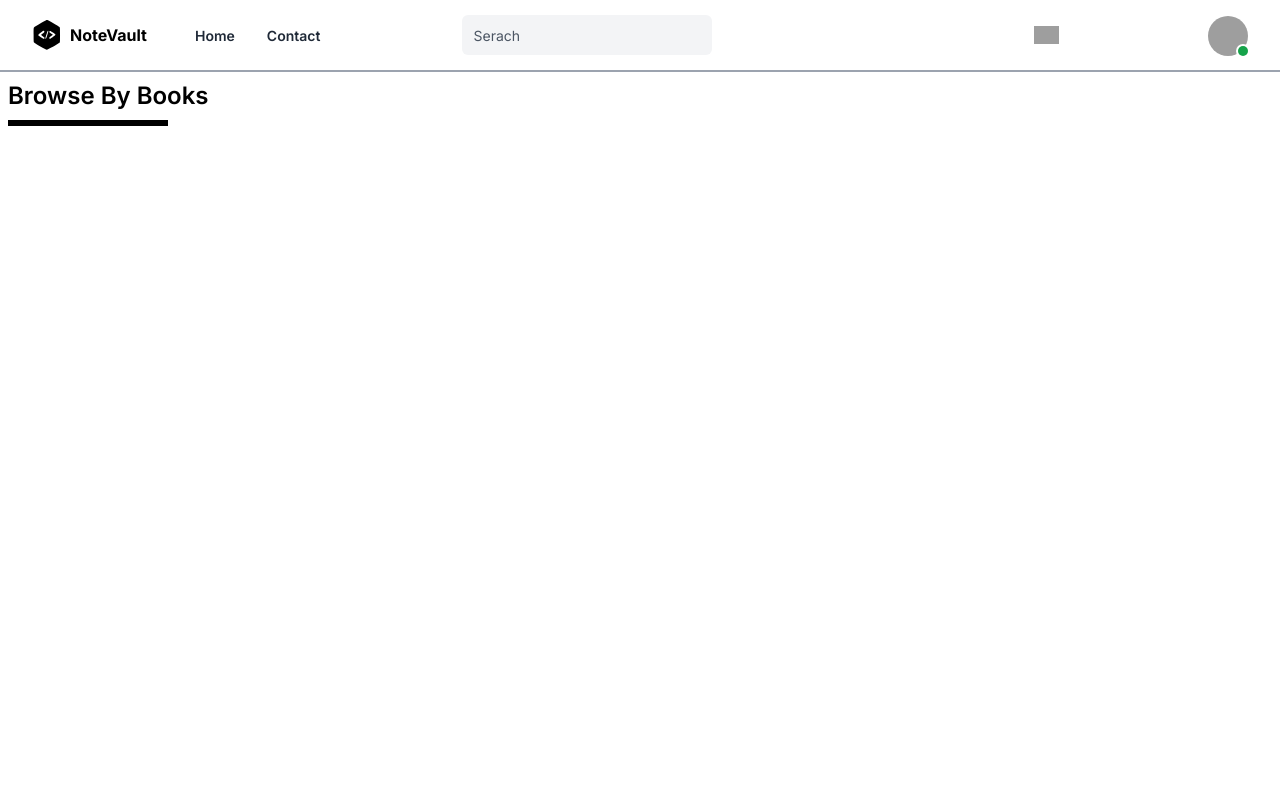
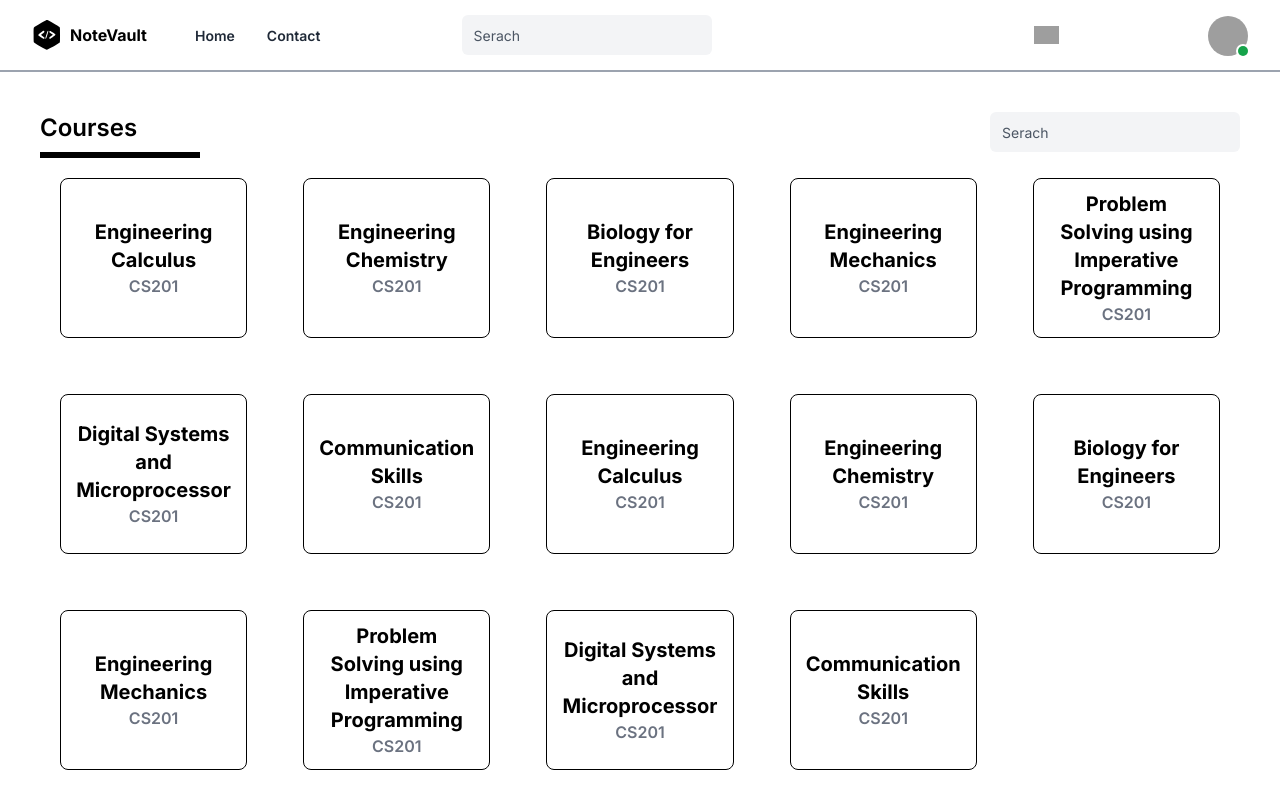
Before and after one commit to kuberdhure/NoteVault, a Next.js app in the folder frontend/: page /courses in a window 1280 px wide. Shown: the top 808 px of the page. Built offline with nearby package versions, Linux system fonts and the light colour scheme; grey boxes are pictures that could not be loaded.

Commit message:
courses page

```diff
--- a/frontend/app/courses/page.jsx
+++ b/frontend/app/courses/page.jsx
@@ -1,13 +1,122 @@
-'use client'
-import Card from "@/app/components/Card";
-import Header from "../components/Header";
 
-const Course=()=>{
-    return(
-        <div className='p-2'>
-            <h1 className='text-2xl font-semibold mb-2'>Browse By Books</h1>
+import Link from 'next/link'
+
+
+const Course = () => {
+
+    const list = [
+        {
+            title: "Engineering Calculus",
+            subtitle: "CS201"
+        },
+
+        {
+            title: "Engineering Chemistry",
+            subtitle: "CS201"
+        },
+
+        {
+            title: "Biology for Engineers",
+            subtitle: "CS201"
+        },
+
+        {
+            title: "Engineering Mechanics",
+            subtitle: "CS201"
+        },
+
+        {
+            title: "Problem Solving using Imperative Programming",
+            subtitle: "CS201"
+        },
+
+        {
+            title: "Digital Systems and Microprocessor",
+            subtitle: "CS201"
+        },
+
+        {
+            title: "Communication Skills",
+            subtitle: "CS201"
+        },
+
+        {
+            title: "Engineering Calculus",
+            subtitle: "CS201"
+        },
+
+        {
+            title: "Engineering Chemistry",
+            subtitle: "CS201"
+        },
+
+        {
+            title: "Biology for Engineers",
+            subtitle: "CS201"
+        },
+
+        {
+            title: "Engineering Mechanics",
+            subtitle: "CS201"
+        },
+
+        {
+            title: "Problem Solving using Imperative Programming",
+            subtitle: "CS201"
+        },
+
+        {
+            title: "Digital Systems and Microprocessor",
+            subtitle: "CS201"
+        },
+
+        {
+            title: "Communication Skills",
+            subtitle: "CS201"
+        }
+    ]
+
+    return (
+        <div className="m-5 p-5">
+            <div className='flex justify-around'>
+                <h1 className='text-2xl font-semibold mb-2'>Courses</h1>
+                <div className="flex grow justify-end">
+                    <input
+                        className="flex h-10 w-[250px] rounded-md bg-gray-100 px-3 py-2 text-sm placeholder:text-gray-600 focus:outline-none focus:ring-1 focus:ring-black/30 focus:ring-offset-1 disabled:cursor-not-allowed disabled:opacity-50"
+                        type="text"
+                        placeholder="Serach"
+                    />
+                </div>
+
+            </div>
             <div className='h-1.5 w-40 bg-black'></div>
+
+            <div className='grid grid-cols-5 gap-4'>
+                {
+                    list.map((item, index) => {
+
+                        return (
+                            <div className='w-75 h-40 bg-white rounded-lg border border-black p-4 items-center justify-center flex flex-col hover:w-70 m-5'>
+                                <div className='font-bold text-xl text-center'>
+                                    <Link href={'/courses'}>
+                                        {item.title}
+                                    </Link>
+                                </div>
+                                <div className='font-semibold text-gray-500'>
+                                    {item.subtitle}
+                                </div>
+                            </div>
+                        )
+
+                    })
+                }
+            </div>
+
+
+
+
         </div>
+
     )
 }
 export default Course
```
